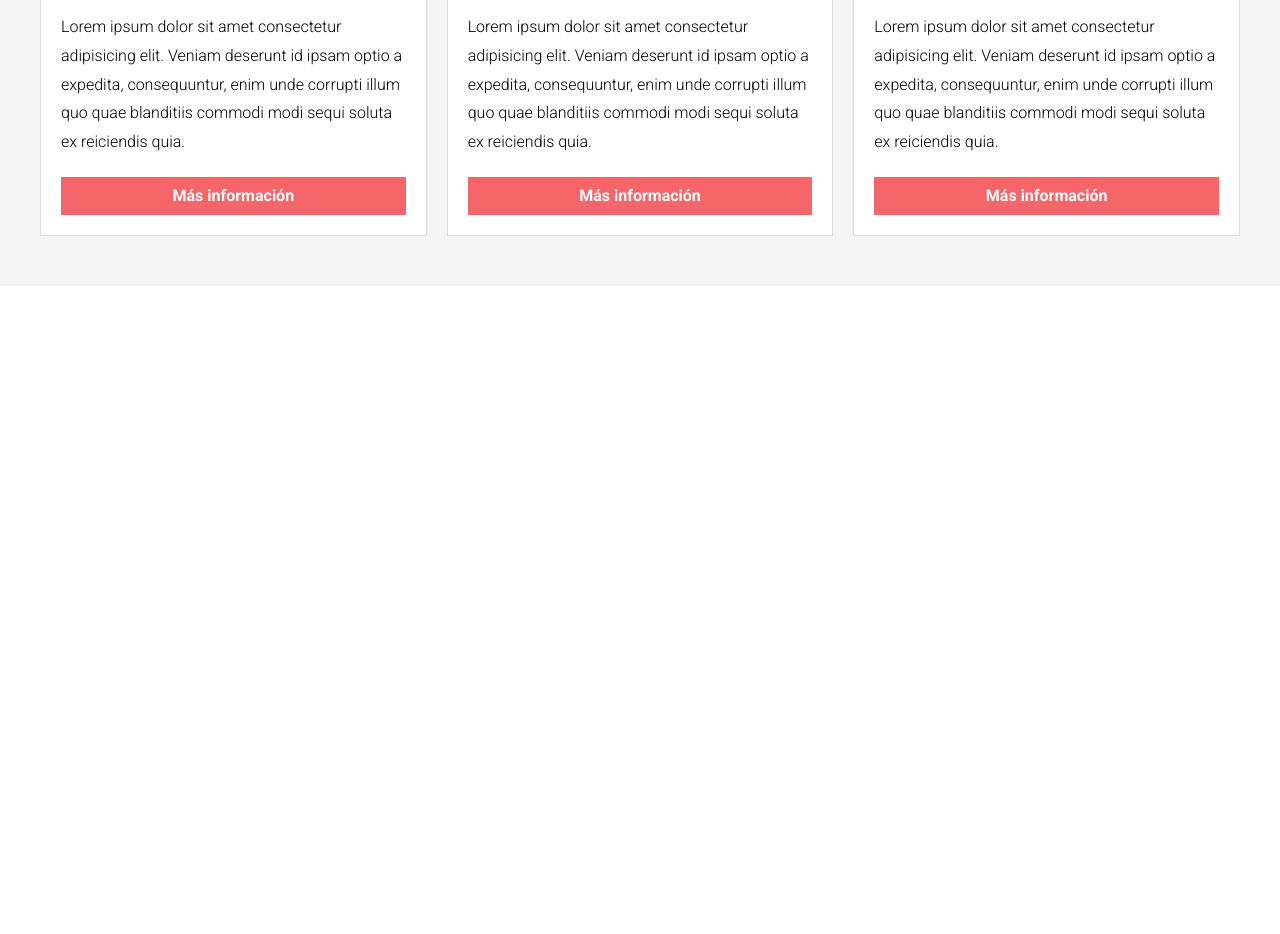
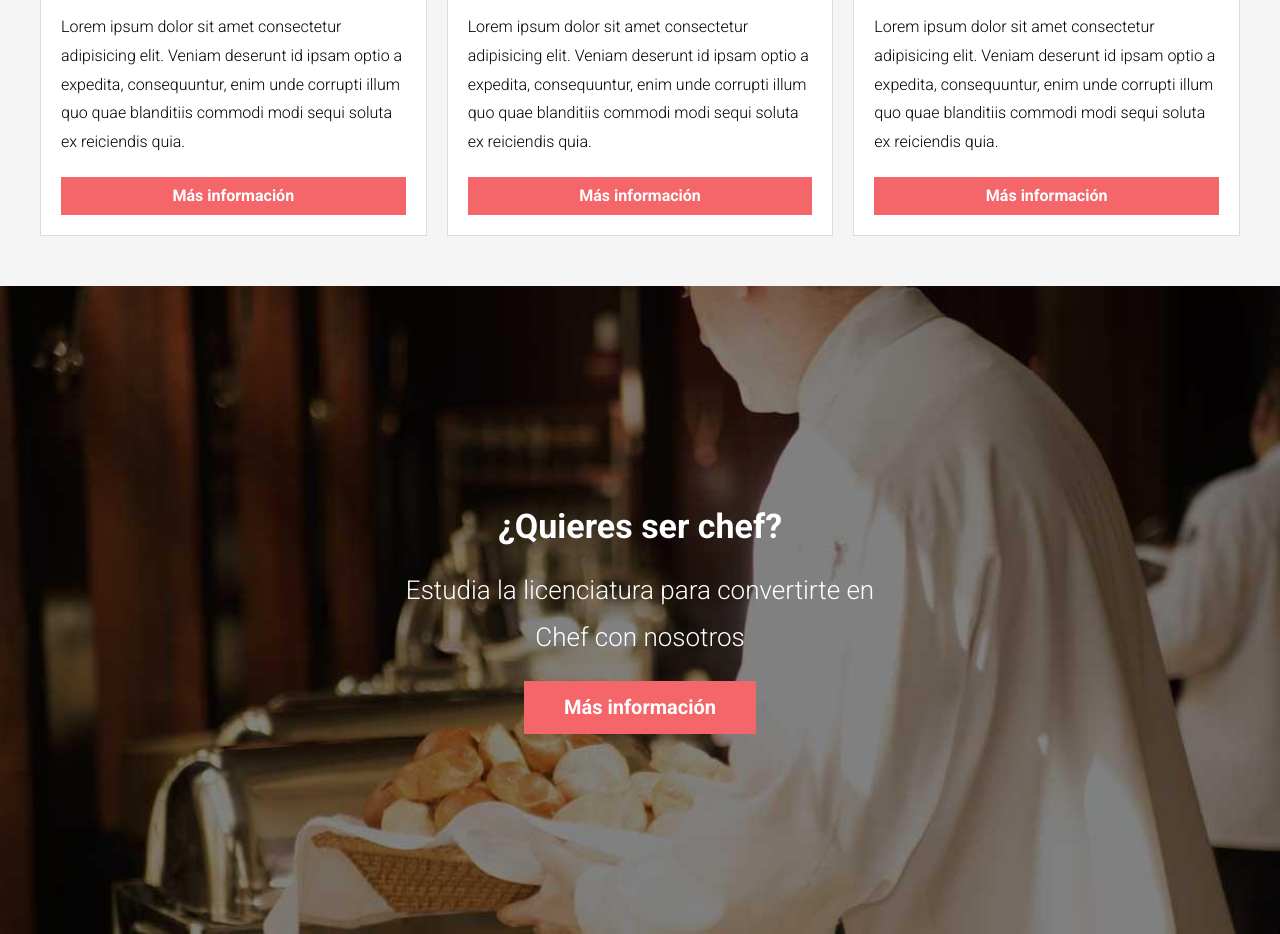
Before and after one commit to Geovanex24/escuela-de-cocina, a website: page index.html in a window 1280 px wide. Shown: the part 3006-3940 px from the top of the page. Before the commit the page ends 3292 px from the top, so only its background shows below. Drawn offline with Linux system fonts and the light colour scheme.

Commit message:
feat: Add hero

```diff
--- a/index.html
+++ b/index.html
@@ -205,6 +205,13 @@
             </div> <!-- .clase -->
         </div>
     </main>
+
+    <section class="escuela">
+        <h2 class="escuela__heading">¿Quieres ser chef?</h2>
+        <p class="escuela__texto">Estudia la licenciatura para convertirte en Chef con nosotros</p>
+
+        <a href="#" class="escuela__enlace">Más información</a>
+    </section>
 </body>
 
 </html>
--- /dev/null
+++ b/src/scss/ui/contenido/_escuela.scss
@@ -0,0 +1,22 @@
+@use "base/variables" as v;
+@use "base/mixins" as m;
+
+.escuela {
+  @include m.bg-image("../img/chef_bg.jpg");
+  padding: 20rem 0;
+  text-align: center;
+  color: v.$blanco;
+
+  &__heading {
+    font-weight: 700;
+  }
+  &__texto {
+    font-size: 2.6rem;
+    max-width: 50rem;
+    margin: 0 auto;
+  }
+
+  &__enlace {
+    @include m.boton(v.$primario, v.$blanco);
+  }
+}
--- a/src/scss/ui/contenido/_index.scss
+++ b/src/scss/ui/contenido/_index.scss
@@ -1,3 +1,4 @@
 @forward "bloques";
 @forward "nosotros";
 @forward "clases";
+@forward "escuela";
```
Also changed, not shown: build/css/app.css, 1 other file.
